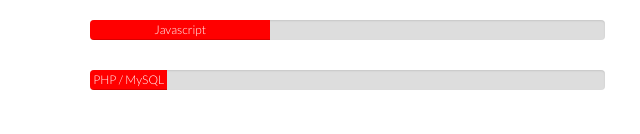
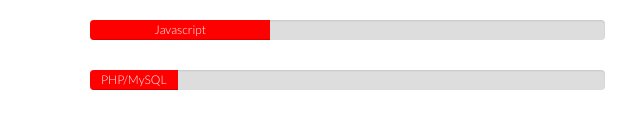
Before and after one commit to Vainsylvain/cv, a plain HTML site: page index.html in a window 1280 px wide. Shown: the part 818-952 px from the top of the page, 0-640 px from the left. Drawn offline with nearby package versions, Linux system fonts and the light colour scheme.

Commit message:
Add files via upload

```diff
--- a/index.html
+++ b/index.html
@@ -69,7 +69,7 @@
                                     <div class="progress-bar" role="progressbar" aria-valuenow="35" aria-valuemin="0" aria-valuemax="100" style="width:35%">Javascript</div>
                                 </div>
                                 <div class="progress">
-                                    <div class="progress-bar" role="progressbar" aria-valuenow="15" aria-valuemin="0" aria-valuemax="100" style="width:15%">PHP / MySQL</div>
+                                    <div class="progress-bar" id="php" role="progressbar" aria-valuenow="17" aria-valuemin="0" aria-valuemax="100" style="width:17%">PHP/MySQL</div>
                                 </div>
                             </div>
                             <div class="col-md-6">
```
